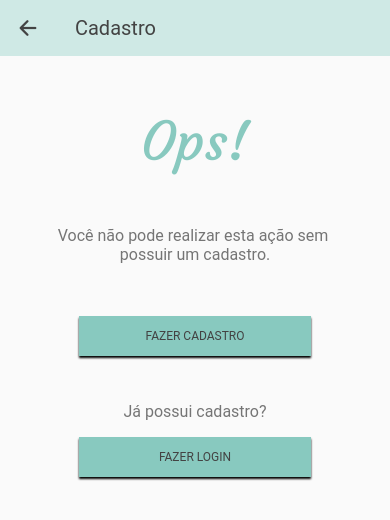
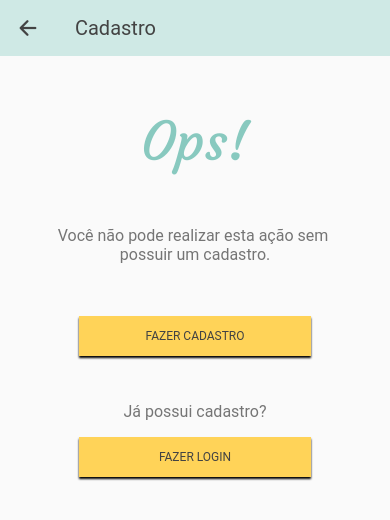
Before and after one commit to Meau-UnB-LLG/Meau, a React Native app in the folder meau_app/: screen /AvisoCadastro in a window 390 px wide. Shown: the top 520 px of the page. Built offline with nearby package versions, Linux system fonts and the light colour scheme.

Commit message:
ajustes props e botao usual

```diff
--- a/meau_app/src/screens/AvisoCadastro.tsx
+++ b/meau_app/src/screens/AvisoCadastro.tsx
@@ -50,7 +50,8 @@ export default function AvisoCadastro( { navigation } : AvisoCadastroProps) {
                 </Text>
             </View>
 
-            <BotaoUsual texto='FAZER CADASTRO' marginTop={52} irParaPagina={() => navigation.navigate("CadastroPessoal")}/>
+            <BotaoUsual texto='FAZER CADASTRO' marginTop={52} irParaPagina={() => navigation.navigate("CadastroPessoal")} cor='#ffd358'
+                largura={232} altura={40} />
 
             <View style={[styles.middleView, {marginTop: 44}]}>
                 <Text style={styles.middleText}>
@@ -58,7 +59,8 @@ export default function AvisoCadastro( { navigation } : AvisoCadastroProps) {
                 </Text>
             </View>
 
-            <BotaoUsual texto='FAZER LOGIN' marginTop={16} irParaPagina={() => navigation.navigate("Login")}/>
+            <BotaoUsual texto='FAZER LOGIN' marginTop={16} irParaPagina={() => navigation.navigate("Login")} cor='#ffd358'
+                largura={232} altura={40} />
 
         </View>
     );
--- a/meau_app/src/screens/CadastroAnimal.tsx
+++ b/meau_app/src/screens/CadastroAnimal.tsx
@@ -41,7 +41,8 @@ export default function CadastroAnimal({ navigation } : MeusPetsProps){
                     em contato!
                 </Text>
 
-                <BotaoUsual raio = {4} largura= {232} altura= {40 }cor = '#ffd358' texto="Meus Pets" marginTop = {250} irParaPagina={() => navigation.navigate("Login") }  > </BotaoUsual>
+
+                <BotaoUsual texto="Meus Pets" marginTop={250} irParaPagina={() => navigation.navigate("Login") } cor='#ffd358' largura={232} altura={40} raio={4}/>
             </View>
 
         </TouchableWithoutFeedback>
--- a/meau_app/src/screens/PreencherCadastroAnimal.tsx
+++ b/meau_app/src/screens/PreencherCadastroAnimal.tsx
@@ -3,7 +3,7 @@ import Constants from 'expo-constants';
 
 import { TopBar } from '../components/TopBar';
 import BotaoUsual from '../components/BotaoUsual';
-import BotaoMarcavel from '../components/BotaoMarcavelRedondo';
+
 import BotaoMarcavelRedondo from '../components/BotaoMarcavelRedondo';
 import BotaoMarcavelQuadrado from '../components/BotaoMarcavelQuadrado';
 import BotaoMarcavelQuadradoOpaco from '../components/BotaoMarcavelQuadradoOpaco';
@@ -37,14 +37,14 @@ export default function PreencherCadastroAnimal({ navigation } : MeusPetsProps){
                 <Text style = {styles.title}>Tenho interesse em cadastrar o animal para:</Text>
 
                 <View style = {styles.containerButtons}>
-                    <BotaoUsual texto = 'Adoção' cor='#ffd358' largura={100} altura={40} marginTop={8} marginDown={16} raio={2} ></BotaoUsual>
+                    <BotaoUsual texto = 'Adoção' marginTop={8} cor='#ffd358' largura={100} altura={40} marginDown={16} raio={2} ></BotaoUsual>
                     <View style={{ width: 8 }} />
-                    <BotaoUsual texto = 'Aparinhar'  largura={100} altura={40} cor='#f1f2f2' marginTop={8} marginDown={ 16} raio={2} corTexto='#bdbdbd'></BotaoUsual>
+                    <BotaoUsual texto = 'Aparinhar' marginTop={8} cor='#f1f2f2' largura={100} altura={40} marginDown={16} raio={2} corTexto='#bdbdbd'></BotaoUsual>
                     <View style={{ width: 8 }} />
-                    <BotaoUsual texto = 'Ajuda'  largura={100} altura={40} cor='#f1f2f2' marginTop={8}  marginDown={ 16} raio={2}></BotaoUsual>
+                    <BotaoUsual texto = 'Ajuda' marginTop={8} cor='#f1f2f2' largura={100} altura={40}  marginDown={16} raio={2}></BotaoUsual>
                 </View>
 
-                <View style={{marginTop: 8, backgroundColor: '#e6e7e8', width:'312', height: 0.8 }}></View>
+                <View style={{marginTop: 8, backgroundColor: '#e6e7e8', width: 312, height: 0.8 }}></View>
                 <Text style={{fontSize : 16, marginTop: 8, marginLeft:24 }}>Adoção</Text>
 
                 <Text style={{fontSize : 16, marginTop: 20, color:'#f7a800', marginLeft:24 }}>NOME DO ANIMAL</Text>
@@ -163,8 +163,8 @@ export default function PreencherCadastroAnimal({ navigation } : MeusPetsProps){
                 <View style = {styles.containerName}></View>
 
                 <View style = {{alignItems: 'center'}}>
-                    <BotaoUsual texto="COLOCAR PARA ADOÇÃO " marginTop = {24} largura={232} altura={40}
-                    cor='#ffd358' raio={4} marginDown={24} irParaPagina={() => navigation.navigate('CadastroAnimal')}></BotaoUsual>
+                    <BotaoUsual texto="COLOCAR PARA ADOÇÃO " marginTop = {24} irParaPagina={() => navigation.navigate('CadastroAnimal')}
+                        cor='#ffd358' largura={232} altura={40} marginDown={24} raio={4}  ></BotaoUsual>
                 </View>
 
             </View>
@@ -260,5 +260,3 @@ const styles = StyleSheet.create({
       },
 
 })
-
-export{PreencherCadastroAnimal};
```
Also changed, not shown: meau_app/src/components/BotaoMarcavelQuadrado.tsx (+7 -1 lines), meau_app/src/components/BotaoMarcavelQuadradoOpaco.tsx (+7 -1 lines), meau_app/src/components/BotaoMarcavelRedondo.tsx (+7 -1 lines), meau_app/src/components/BotaoUsual.tsx (+8 -8 lines).
